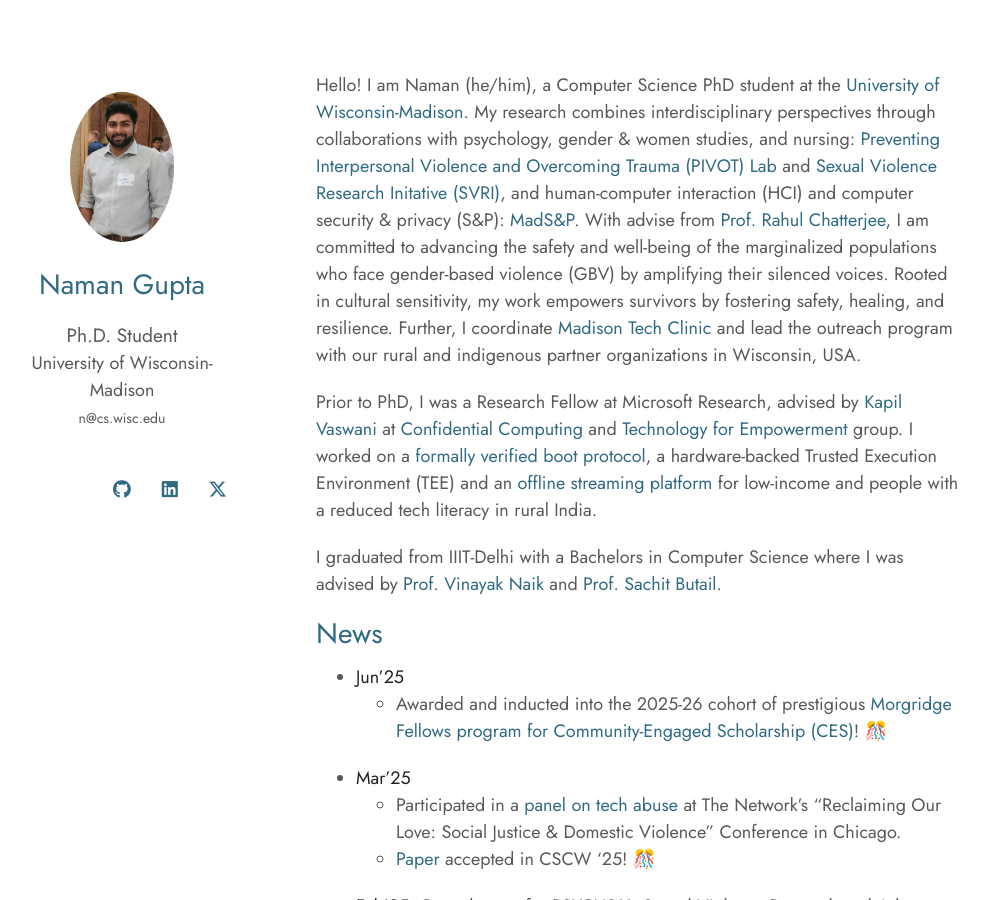
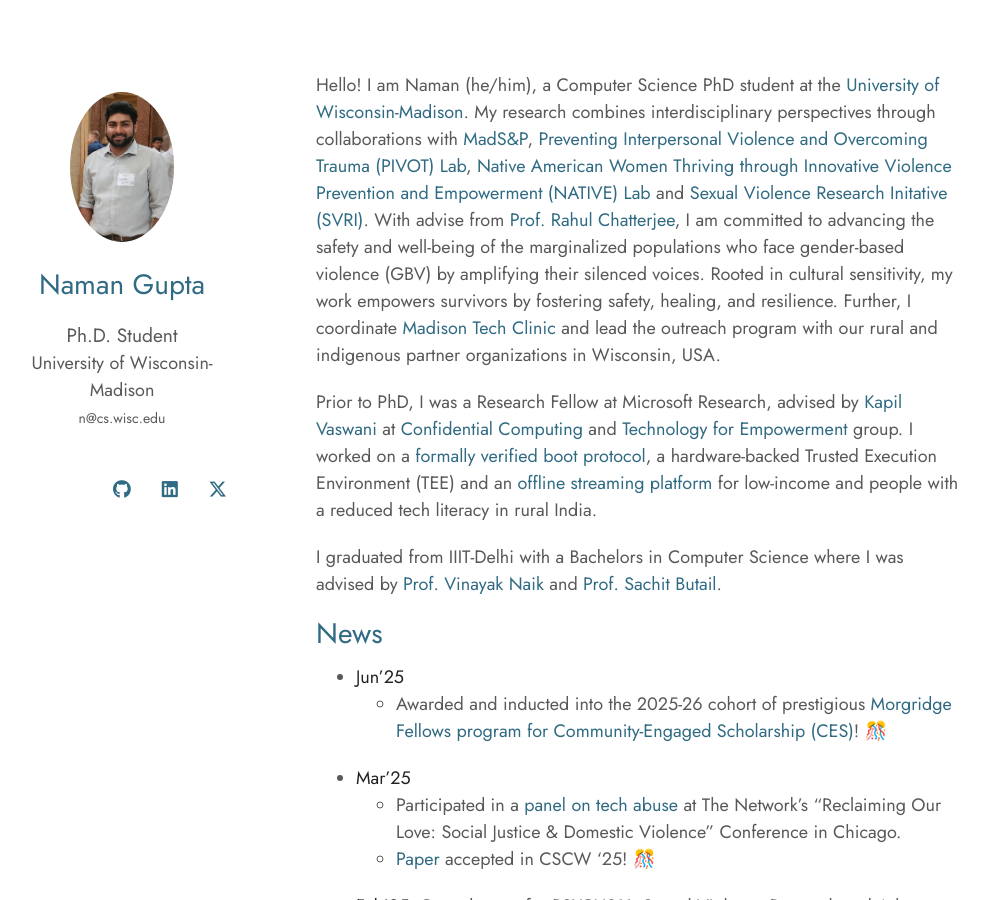
Before and after one commit to naman/naman.github.io, a Jekyll site: the page built from index.md, in a window 1280 px wide and 900 px high. Shown: the whole window, without its empty margins (154-1142 px from the left). Built offline with Jekyll 4.4.1, drawn with Linux system fonts in a browser that asks for light colours; nearby versions of some CDN libraries; a style sheet for code colours, icons or effects is not loaded.

Commit message:
native lab

```diff
--- a/index.md
+++ b/index.md
@@ -2,7 +2,7 @@
 layout: homepage
 ---
 
-Hello! I am Naman (he/him), a Computer Science PhD student at the [University of Wisconsin-Madison](https://wisc.edu/). My research combines interdisciplinary perspectives through collaborations with psychology, gender & women studies, and nursing: [Preventing Interpersonal Violence and Overcoming Trauma (PIVOT) Lab](https://pivotlab.psych.wisc.edu/) and [Sexual Violence Research Initative (SVRI)](https://crgw.gws.wisc.edu/sexual-violence-research-initiative/), and human-computer interaction (HCI) and computer security & privacy (S&P): [MadS&P](https://madsp.cs.wisc.edu/). With advise from [Prof. Rahul Chatterjee](https://pages.cs.wisc.edu/~chatterjee/), I am committed to advancing the safety and well-being of the marginalized populations who face gender-based violence (GBV) by amplifying their silenced voices. Rooted in cultural sensitivity, my work empowers survivors by fostering safety, healing, and resilience. Further, I coordinate [Madison Tech Clinic](https://techclinic.cs.wisc.edu/) and lead the outreach program with our rural and indigenous partner organizations in Wisconsin, USA.
+Hello! I am Naman (he/him), a Computer Science PhD student at the [University of Wisconsin-Madison](https://wisc.edu/). My research combines interdisciplinary perspectives through collaborations with [MadS&P](https://madsp.cs.wisc.edu/), [Preventing Interpersonal Violence and Overcoming Trauma (PIVOT) Lab](https://pivotlab.psych.wisc.edu/), [Native American Women Thriving through Innovative Violence Prevention and Empowerment (NATIVE) Lab](https://nativelab.wiscweb.wisc.edu) and [Sexual Violence Research Initative (SVRI)](https://crgw.gws.wisc.edu/sexual-violence-research-initiative/). With advise from [Prof. Rahul Chatterjee](https://pages.cs.wisc.edu/~chatterjee/), I am committed to advancing the safety and well-being of the marginalized populations who face gender-based violence (GBV) by amplifying their silenced voices. Rooted in cultural sensitivity, my work empowers survivors by fostering safety, healing, and resilience. Further, I coordinate [Madison Tech Clinic](https://techclinic.cs.wisc.edu/) and lead the outreach program with our rural and indigenous partner organizations in Wisconsin, USA.
 
 Prior to PhD, I was a Research Fellow at Microsoft Research, advised by [Kapil Vaswani](https://www.microsoft.com/en-us/research/people/kapilv/) at [Confidential Computing](https://www.microsoft.com/en-us/research/theme/confidential-computing/) and [Technology for Empowerment](https://www.microsoft.com/en-us/research/theme/technology-and-empowerment/publications/) group. I worked on a [formally verified boot protocol](https://www.usenix.org/conference/usenixsecurity21/presentation/tao), a hardware-backed Trusted Execution Environment (TEE) and an [offline streaming platform](https://www.microsoft.com/en-us/research/project/blendnet/) for low-income and people with a reduced tech literacy in rural India.
 
```
